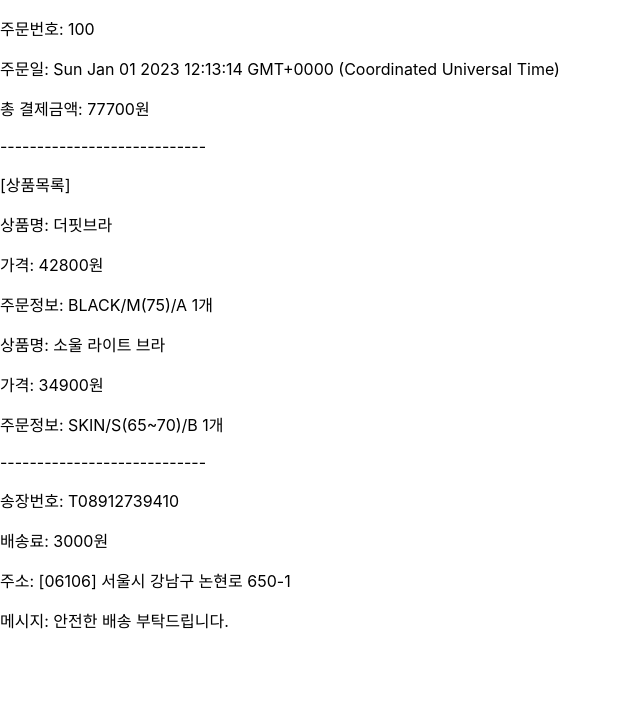
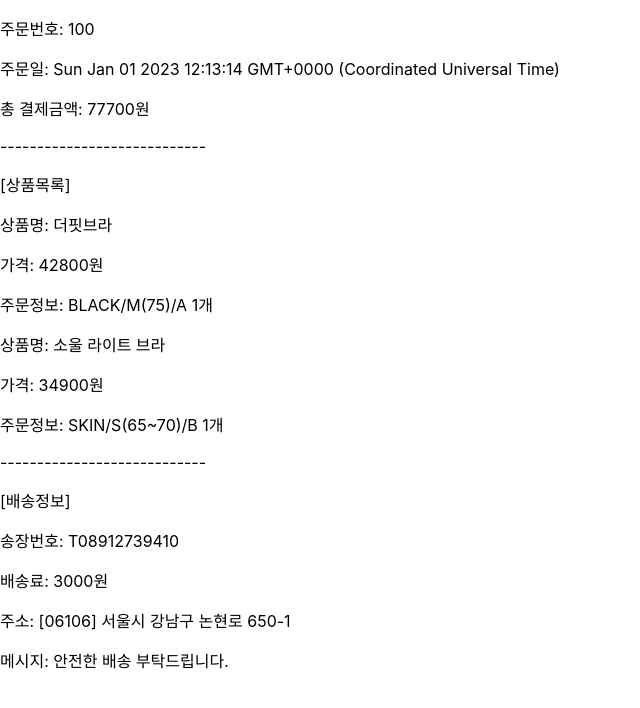
Before and after one commit to antigravity-official/anti-frontend-order, a React (Create React App) app: page / in a window 1280 px wide. Shown: the top 708 px of the page, without its empty margins (0-640 px from the left). Built offline with nearby package versions, Linux system fonts and the light colour scheme.

Commit message:
feat: App.tsx에서 ShippingGroup, shipping 컴포넌트 분리

```diff
--- a/src/App.tsx
+++ b/src/App.tsx
@@ -1,16 +1,16 @@
 import { useEffect, useState } from "react";
-import { OrderModel, OrderProductModel } from "./Models";
+import { OrderModel } from "./Models";
 
 import assetOrder from "./assets/order.json";
 import Loading from "./components/loading/Loading";
 import OrderGroup from "./components/order-group/OrderGroup";
 import ProductGroup from "./components/product-group/ProductGroup";
+import ShippingGroup from "./components/shipping-group/ShippingGroup";
 
 import "./App.css";
 
 function App() {
   const [isLoading, setLoading] = useState(false);
-  // const [orderInfo, setOrderInfo] = useState(Array.of(""));
   const [orderInfo, setOrderInfo] = useState<JSX.Element[]>([]);
 
   useEffect(() => {
@@ -25,7 +25,6 @@ function App() {
 
   const showProgress = () => setLoading(true);
   const hideProgress = () => setLoading(false);
-  // const updateOrderInfo = (info: string[]) => setOrderInfo(info);
   const updateOrderInfo = (info: JSX.Element[]) => setOrderInfo(info);
 
   const fetchMyOrder = (onCompleted: (json: object) => void) => {
@@ -54,17 +53,8 @@ function App() {
     output.push(<p key="orderAmount">총 결제금액: {order.amount}원</p>);
     output.push(<ProductGroup key="productGroup" products={order.products} />);
     output.push(
-      <p key="trackingNumber">송장번호: {order.shipping.trackingNumber}</p>
+      <ShippingGroup key="shippingGroup" shipping={order.shipping} />
     );
-    output.push(
-      <p key="shippingFee">배송료: {order.shipping.shippingFee}원</p>
-    );
-    output.push(
-      <p key="address">
-        주소: [{order.shipping.post}] {order.shipping.address}
-      </p>
-    );
-    output.push(<p key="message">메시지: {order.shipping.message}</p>);
 
     updateOrderInfo(output);
   };
--- a/src/components/product-group/ProductGroup.tsx
+++ b/src/components/product-group/ProductGroup.tsx
@@ -15,7 +15,6 @@ const ProductGroup = ({ products }: ProductGroupProps) => {
       {products.map((product, index) => (
         <Product key={index} product={product} />
       ))}
-      <p>----------------------------</p>
     </div>
   );
 };
--- a/src/components/shipping-group/ShippingGroup.tsx
+++ b/src/components/shipping-group/ShippingGroup.tsx
@@ -1,8 +1,37 @@
 import React from "react";
+import { ShippingModel } from "../../Models";
+
+import Shipping from "./shipping/Shipping";
+
 import "./ShippingGroup.css";
 
-const ShippingGroup = () => {
-  return <div>ShippingGroup</div>;
+interface ShippingGroupProps {
+  shipping: ShippingModel;
+}
+
+const ShippingGroup = ({ shipping }: ShippingGroupProps) => {
+  return (
+    <div>
+      <p>----------------------------</p>
+      <p>[배송정보]</p>
+      <Shipping
+        key="trackingNumber"
+        label="송장번호"
+        value={shipping.trackingNumber}
+      />
+      <Shipping
+        key="shippingFee"
+        label="배송료"
+        value={shipping.shippingFee + "원"}
+      />
+      <Shipping
+        key="address"
+        label="주소"
+        value={`[${shipping.post}] ${shipping.address}`}
+      />
+      <Shipping key="message" label="메시지" value={shipping.message} />
+    </div>
+  );
 };
 
 export default ShippingGroup;
--- a/src/components/shipping-group/shipping/Shipping.tsx
+++ b/src/components/shipping-group/shipping/Shipping.tsx
@@ -1,8 +1,14 @@
 import React from "react";
+
 import "./Shipping.css";
 
-const Shipping = () => {
-  return <div>Shipping</div>;
+interface ShippingProps {
+  label: string;
+  value: string | number;
+}
+
+const Shipping = ({ label, value }: ShippingProps) => {
+  return <p>{`${label}: ${value}`}</p>;
 };
 
 export default Shipping;
```
